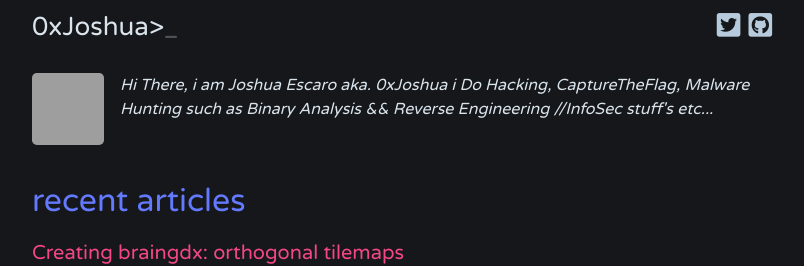
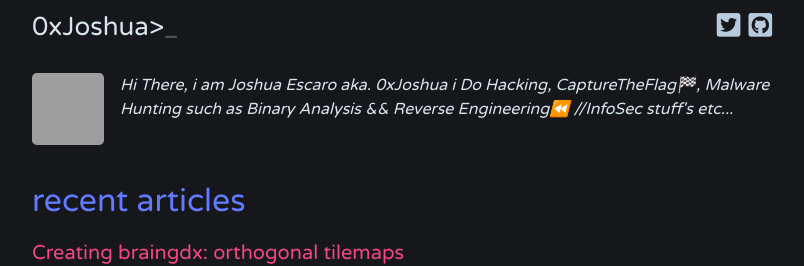
Before and after one commit to butanenacho/0xJoshua.github.io, a Jekyll site: the page index.html, which Jekyll copies as it is, in a window 1280 px wide, cut to the strip 0-266 px from the top of the page. Shown: the whole strip, without its empty margins (238-1042 px from the left). Built offline with Jekyll 4.4.1, drawn with Linux system fonts in a browser that asks for light colours; grey boxes are pictures that could not be loaded.

```diff
--- a/index.html
+++ b/index.html
@@ -34,7 +34,7 @@
 <img src=" https://r1.ilikewallpaper.net/pic/201408/brunettes_girls_smoking_grayscale_smoking_women_wallpaper_640.jpg" class="author-avatar" />
 
 Hi There, i am Joshua Escaro aka. 0xJoshua
-i Do Hacking, CaptureTheFlag, Malware Hunting such as Binary Analysis && Reverse Engineering //InfoSec stuff's etc...
+i Do Hacking, CaptureTheFlag🏁, Malware Hunting such as Binary Analysis && Reverse Engineering⏪ //InfoSec stuff's etc...
 
 </div>
 
```
